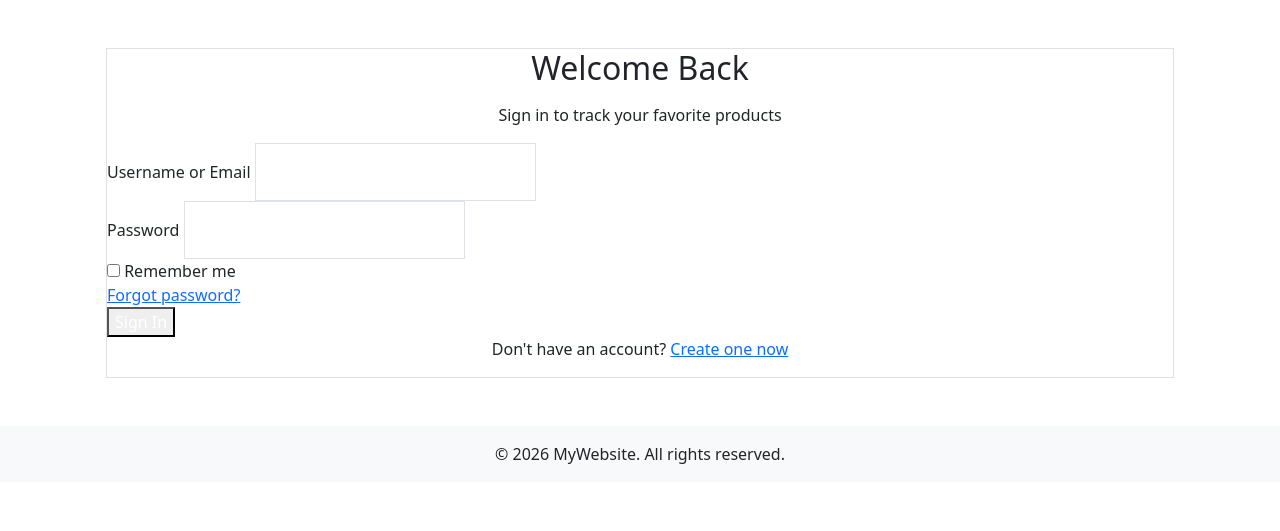
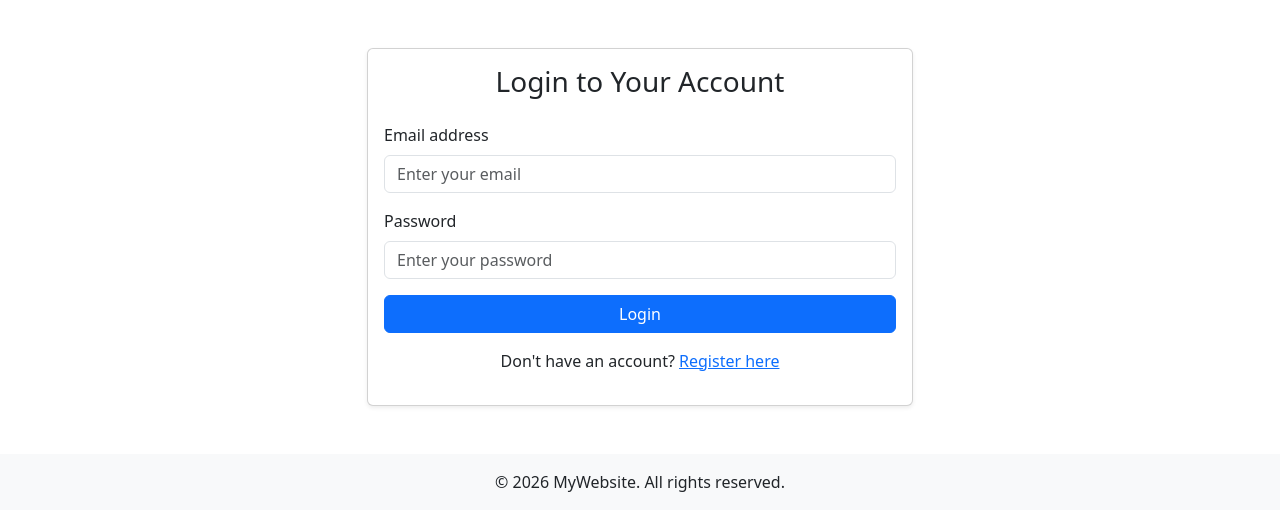
Before and after one commit to sano911/my-price-web, a Flask app: template templates/login.html in a window 1280 px wide. Shown: the part 56-587 px from the top of the page. Run offline with Flask 3, Linux system fonts and the light colour scheme; the template is opened without the code that fills it, so the values that code supplies are empty.

Commit message:
Update login.html

```diff
--- a/templates/login.html
+++ b/templates/login.html
@@ -1,47 +1,38 @@
 {% extends "base.html" %}
-{% block title %}Sign In - Smart Price Finder{% endblock %}
+
+{% block title %}Login - MyWebsite{% endblock %}
 
 {% block content %}
-<div class="min-h-[calc(100vh-8rem)] flex items-center justify-center px-4 sm:px-6 lg:px-8 mt-12">
-    <div class="max-w-md w-full bg-white dark:bg-slate-800 rounded-3xl shadow-soft p-10 border border-slate-200 dark:border-slate-700">
-        <div class="text-center mb-10">
-            <h2 class="text-3xl font-bold text-slate-900 dark:text-white">Welcome Back</h2>
-            <p class="mt-3 text-slate-600 dark:text-slate-300">Sign in to track your favorite products</p>
+<div class="row justify-content-center">
+    <div class="col-md-6">
+        <div class="card shadow-sm">
+            <div class="card-body">
+                <h3 class="card-title mb-4 text-center">Login to Your Account</h3>
+
+                {% with messages = get_flashed_messages() %}
+                  {% if messages %}
+                    <div class="alert alert-warning">
+                      {% for message in messages %}
+                        {{ message }}
+                      {% endfor %}
+                    </div>
+                  {% endif %}
+                {% endwith %}
+
+                <form method="POST" action="{{ url_for('login') }}">
+                    <div class="mb-3">
+                        <label for="email" class="form-label">Email address</label>
+                        <input type="email" class="form-control" id="email" name="email" required placeholder="Enter your email">
+                    </div>
+                    <div class="mb-3">
+                        <label for="password" class="form-label">Password</label>
+                        <input type="password" class="form-control" id="password" name="password" required placeholder="Enter your password">
+                    </div>
+                    <button type="submit" class="btn btn-primary w-100">Login</button>
+                </form>
+                <p class="mt-3 text-center">Don't have an account? <a href="{{ url_for('register') }}">Register here</a></p>
+            </div>
         </div>
-
-        <form method="POST" class="space-y-6">
-            {{ form.hidden_tag() }}  <!-- Agar Flask-WTF use kar rahe ho to -->
-
-            <div>
-                <label for="username" class="block text-sm font-medium text-slate-700 dark:text-slate-300 mb-1">Username or Email</label>
-                <input type="text" name="username" required
-                    class="w-full px-4 py-3 bg-slate-50 dark:bg-slate-700 border border-slate-300 dark:border-slate-600 rounded-xl focus:outline-none focus:ring-2 focus:ring-indigo-500 focus:border-indigo-500 transition">
-            </div>
-
-            <div>
-                <label for="password" class="block text-sm font-medium text-slate-700 dark:text-slate-300 mb-1">Password</label>
-                <input type="password" name="password" required
-                    class="w-full px-4 py-3 bg-slate-50 dark:bg-slate-700 border border-slate-300 dark:border-slate-600 rounded-xl focus:outline-none focus:ring-2 focus:ring-indigo-500 focus:border-indigo-500 transition">
-            </div>
-
-            <div class="flex items-center justify-between">
-                <div class="flex items-center">
-                    <input type="checkbox" name="remember" class="h-4 w-4 text-indigo-600 focus:ring-indigo-500 border-slate-300 rounded">
-                    <label class="ml-2 block text-sm text-slate-700 dark:text-slate-300">Remember me</label>
-                </div>
-                <a href="#" class="text-sm text-indigo-600 hover:text-indigo-500">Forgot password?</a>
-            </div>
-
-            <button type="submit"
-                class="w-full py-3.5 bg-indigo-600 text-white font-semibold rounded-xl hover:bg-indigo-700 transition shadow-glow">
-                Sign In
-            </button>
-        </form>
-
-        <p class="mt-8 text-center text-sm text-slate-600 dark:text-slate-400">
-            Don't have an account?
-            <a href="/register" class="font-medium text-indigo-600 hover:text-indigo-500">Create one now</a>
-        </p>
     </div>
 </div>
 {% endblock %}
```
